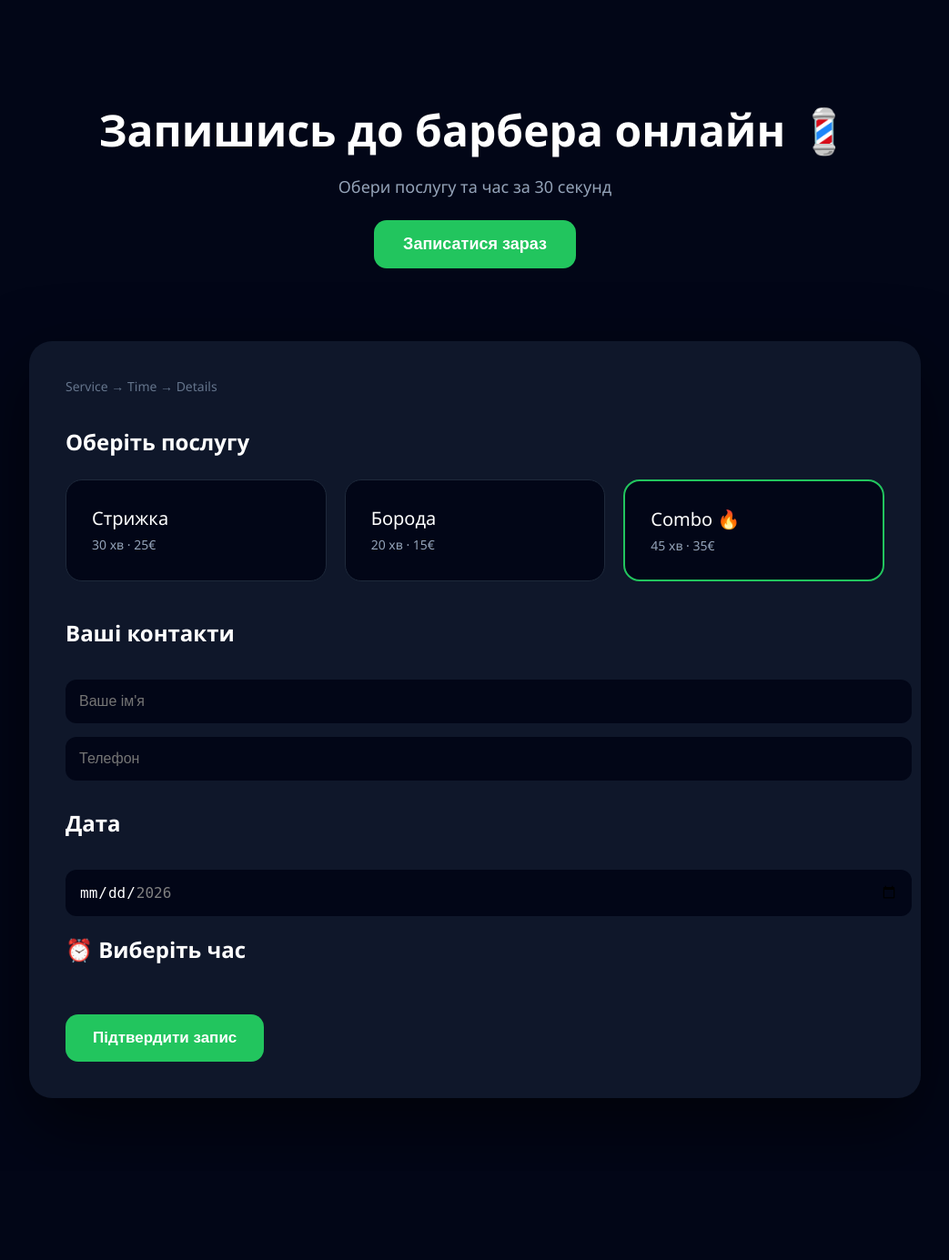
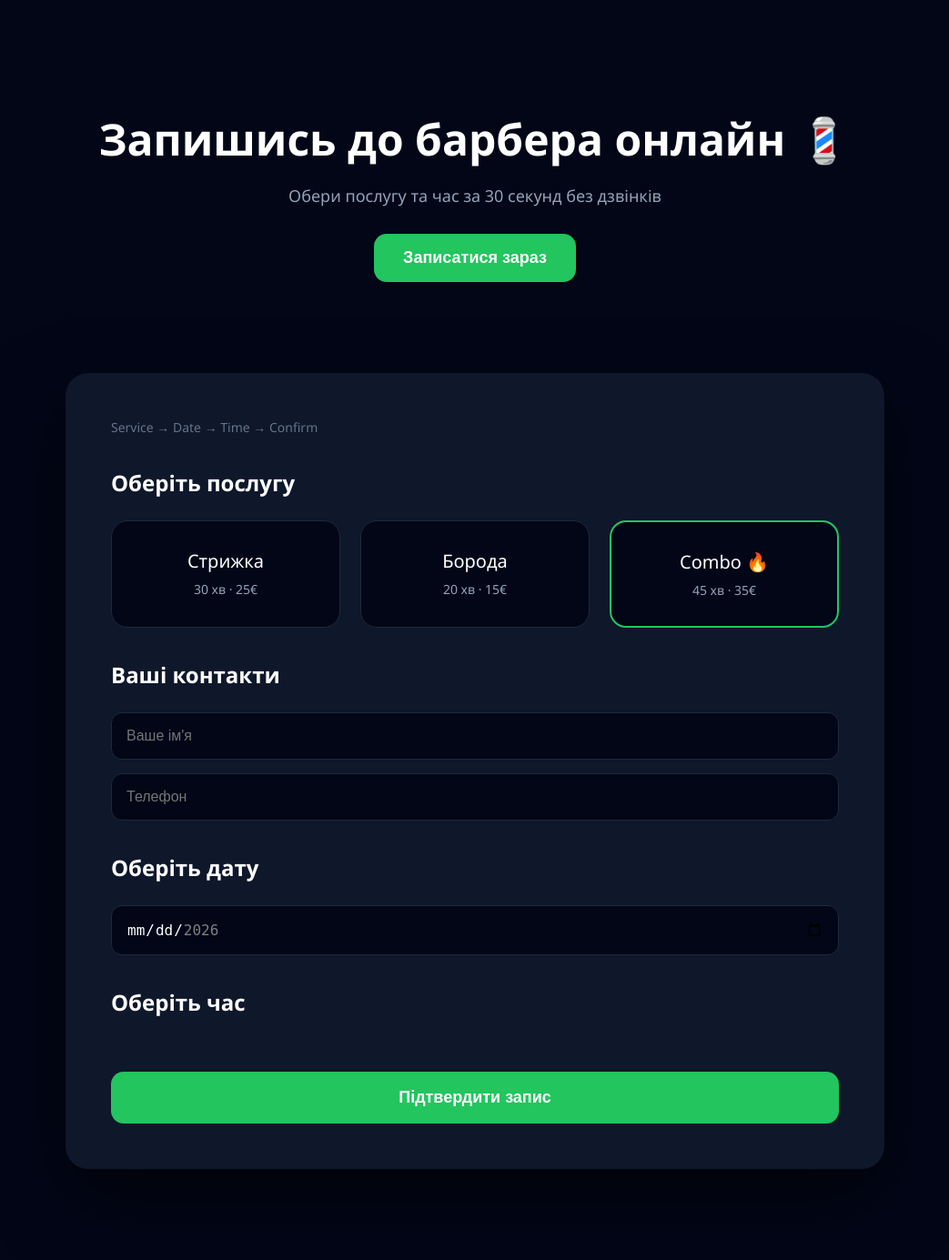
Before and after one commit to logistictl777-svg/test_barb_booking, a FastAPI app: template templates/index.html in a window 1280 px wide. Shown: the part 70-1455 px from the top of the page at 91% size, without its empty margins (118-1161 px from the left). Before the commit the page ends 1277 px from the top, so only its background shows below. Run offline with FastAPI, Linux system fonts and the light colour scheme; the template is opened without the code that fills it, so the values that code supplies are empty.

Commit message:
final index polish

```diff
--- a/templates/index.html
+++ b/templates/index.html
@@ -1,5 +1,5 @@
 <!DOCTYPE html>
-<html>
+<html lang="uk">
 <head>
 <meta charset="UTF-8">
 <title>Barber Booking</title>
@@ -8,63 +8,71 @@
 
 <body>
 
-<!-- HEADER -->
 <header class="header">
     <div class="logo">💈 BarberShop</div>
     <a href="/admin" class="admin-link">Admin login</a>
 </header>
 
-<!-- HERO -->
 <section class="hero">
     <h1>Запишись до барбера онлайн 💈</h1>
-    <p>Обери послугу та час за 30 секунд</p>
-    <button class="cta-btn" onclick="document.getElementById('booking').scrollIntoView({behavior:'smooth'})">
-        Записатися зараз
-    </button>
+    <p>Обери послугу та час за 30 секунд без дзвінків</p>
+    <button class="cta-btn" onclick="scrollToBooking()">Записатися зараз</button>
 </section>
 
-<!-- BOOKING -->
 <section id="booking" class="booking-container">
 <div class="booking-card">
 
-<div class="progress">Service → Time → Details</div>
+<div class="progress">Service → Date → Time → Confirm</div>
 
 <h2>Оберіть послугу</h2>
 
 <div class="services-grid">
-  <div class="service-card" onclick="selectService('Стрижка')">Стрижка<span>30 хв · 25€</span></div>
-  <div class="service-card" onclick="selectService('Борода')">Борода<span>20 хв · 15€</span></div>
-  <div class="service-card popular" onclick="selectService('Стрижка + Борода')">Combo 🔥<span>45 хв · 35€</span></div>
+  <div class="service-card" onclick="selectService(this,'Стрижка')">
+    Стрижка
+    <span>30 хв · 25€</span>
+  </div>
+
+  <div class="service-card" onclick="selectService(this,'Борода')">
+    Борода
+    <span>20 хв · 15€</span>
+  </div>
+
+  <div class="service-card popular" onclick="selectService(this,'Стрижка + Борода')">
+    Combo 🔥
+    <span>45 хв · 35€</span>
+  </div>
 </div>
 
 <input type="hidden" id="service">
 
-<h2 style="margin-top:40px">Ваші контакти</h2>
+<h2>Ваші контакти</h2>
 <input id="name" placeholder="Ваше ім'я">
 <input id="phone" placeholder="Телефон">
 
-<h2 style="margin-top:30px">Дата</h2>
+<h2>Оберіть дату</h2>
 <input id="date" type="date">
 
-<h2>⏰ Виберіть час</h2>
+<h2>Оберіть час</h2>
 <div id="timeSlots"></div>
 <input type="hidden" id="selectedTime">
 
 <button class="next-btn" onclick="createBooking()">Підтвердити запис</button>
-
 <div id="messageBox" style="display:none" class="success-msg"></div>
 
 </div>
 </section>
 
 <script>
+function scrollToBooking(){
+ document.getElementById("booking").scrollIntoView({behavior:'smooth'});
+}
+
 let messageTimer=null;
-let isAdmin=false;
 
-function selectService(service){
+function selectService(el,service){
  document.getElementById("service").value=service;
  document.querySelectorAll(".service-card").forEach(c=>c.style.border="1px solid #1e293b");
- event.currentTarget.style.border="2px solid #22c55e";
+ el.style.border="2px solid #22c55e";
 }
 
 const today=new Date();
@@ -78,7 +86,7 @@ function showMessage(text){
  box.innerText=text;
  box.style.display="block";
  clearTimeout(messageTimer);
- messageTimer=setTimeout(()=>box.style.display="none",2000);
+ messageTimer=setTimeout(()=>box.style.display="none",2500);
 }
 
 async function loadTimes(){
--- a/templates/style.css
+++ b/templates/static/style.css
@@ -1,4 +1,6 @@
 /* ===== RESET ===== */
+*{box-sizing:border-box}
+
 body{
     margin:0;
     font-family:'Segoe UI', Arial, sans-serif;
@@ -29,7 +31,7 @@ body{
 /* ===== HERO ===== */
 .hero{
     text-align:center;
-    padding:70px 20px 50px;
+    padding:80px 20px 60px;
 }
 
 .hero h1{
@@ -40,7 +42,7 @@ body{
 .hero p{
     color:#94a3b8;
     font-size:18px;
-    margin-bottom:25px;
+    margin-bottom:30px;
 }
 
 .cta-btn{
@@ -54,25 +56,27 @@ body{
     font-weight:bold;
     transition:.2s;
 }
-
-.cta-btn:hover{
-    transform:scale(1.05);
-    background:#16a34a;
-}
+.cta-btn:hover{transform:scale(1.05);background:#16a34a}
 
 /* ===== BOOKING SECTION ===== */
 .booking-container{
     display:flex;
     justify-content:center;
-    padding:30px 20px 80px;
+    padding:40px 20px 100px;
 }
 
 .booking-card{
     width:900px;
     background:#0f172a;
-    padding:40px;
+    padding:50px;
     border-radius:25px;
     box-shadow:0 30px 80px rgba(0,0,0,.6);
+}
+
+/* ===== TYPOGRAPHY ===== */
+h2{
+    margin-top:35px;
+    margin-bottom:10px;
 }
 
 /* ===== PROGRESS ===== */
@@ -86,17 +90,18 @@ body{
 .services-grid{
     display:grid;
     grid-template-columns:repeat(3,1fr);
-    gap:20px;
+    gap:22px;
     margin-top:25px;
 }
 
 .service-card{
     background:#020617;
-    padding:28px;
+    padding:30px;
     border-radius:18px;
     border:1px solid #1e293b;
     cursor:pointer;
     font-size:20px;
+    text-align:center;
     transition:.25s;
 }
 
@@ -104,75 +109,71 @@ body{
     display:block;
     font-size:14px;
     color:#94a3b8;
-    margin-top:6px;
+    margin-top:8px;
 }
 
 .service-card:hover{
     border-color:#22c55e;
-    transform:translateY(-5px);
+    transform:translateY(-6px);
 }
 
 .service-card.popular{
     border:2px solid #22c55e;
 }
 
+/* ===== FORM ===== */
+input{
+    width:100%;
+    padding:16px;
+    margin-top:15px;
+    border-radius:12px;
+    border:1px solid #1e293b;
+    background:#020617;
+    color:white;
+    font-size:16px;
+    transition:.2s;
+}
+
+input:focus{
+    outline:none;
+    border-color:#22c55e;
+}
+
 /* ===== BUTTON ===== */
 .next-btn{
-    margin-top:35px;
+    margin-top:40px;
+    width:100%;
     background:#22c55e;
     border:none;
-    padding:16px 30px;
+    padding:18px;
     border-radius:14px;
-    font-size:17px;
+    font-size:18px;
     font-weight:bold;
     color:white;
     cursor:pointer;
     transition:.2s;
 }
+.next-btn:hover{background:#16a34a}
 
-.next-btn:hover{
-    transform:scale(1.05);
-    background:#16a34a;
-}
-
-/* ===== TIME SLOTS (на майбутнє) ===== */
+/* ===== TIME SLOTS ===== */
 #timeSlots{
     display:grid;
     grid-template-columns:repeat(4,1fr);
-    gap:12px;
+    gap:14px;
     margin-top:20px;
 }
 
 .time-slot{
     background:#020617;
-    padding:14px;
+    padding:16px;
     text-align:center;
     border-radius:12px;
     cursor:pointer;
     border:1px solid #1e293b;
     transition:.2s;
 }
-
-.time-slot:hover{
-    background:#1e293b;
-}
-
-.time-slot.selected{
-    background:#22c55e;
-    border:none;
-}
-
-/* ===== FORM ===== */
-input{
-    width:100%;
-    padding:15px;
-    margin-top:15px;
-    border-radius:12px;
-    border:none;
-    background:#020617;
-    color:white;
-    font-size:16px;
-}
+.time-slot:hover{background:#1e293b}
+.time-slot.selected{background:#22c55e;border:none}
 
 /* ===== SUCCESS ===== */
 .success-msg{
@@ -185,7 +186,8 @@ input{
 
 /* ===== MOBILE ===== */
 @media(max-width:900px){
-    .booking-card{ width:100%; }
-    .services-grid{ grid-template-columns:1fr; }
-    .hero h1{ font-size:34px; }
+    .booking-card{width:100%;padding:30px}
+    .services-grid{grid-template-columns:1fr}
+    #timeSlots{grid-template-columns:repeat(2,1fr)}
+    .hero h1{font-size:34px}
 }
```
Also changed, not shown: 1 other file.
